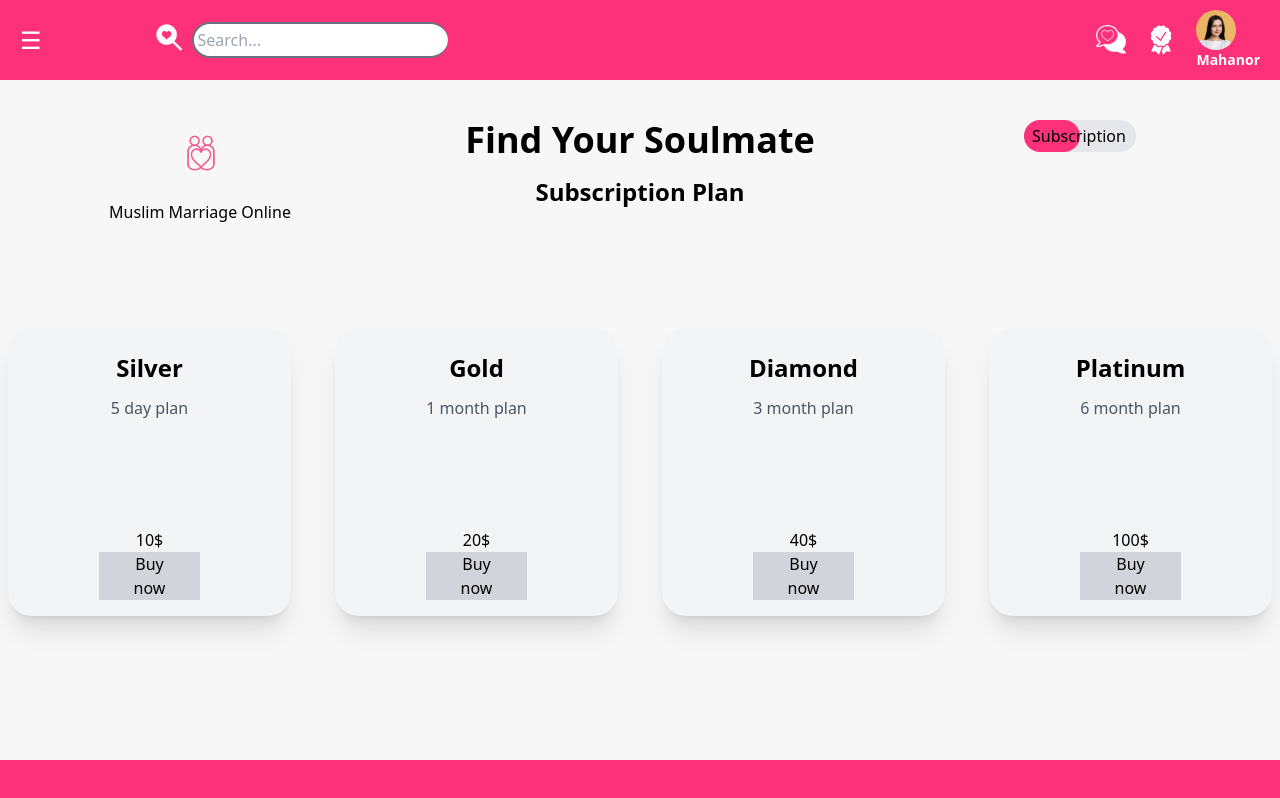
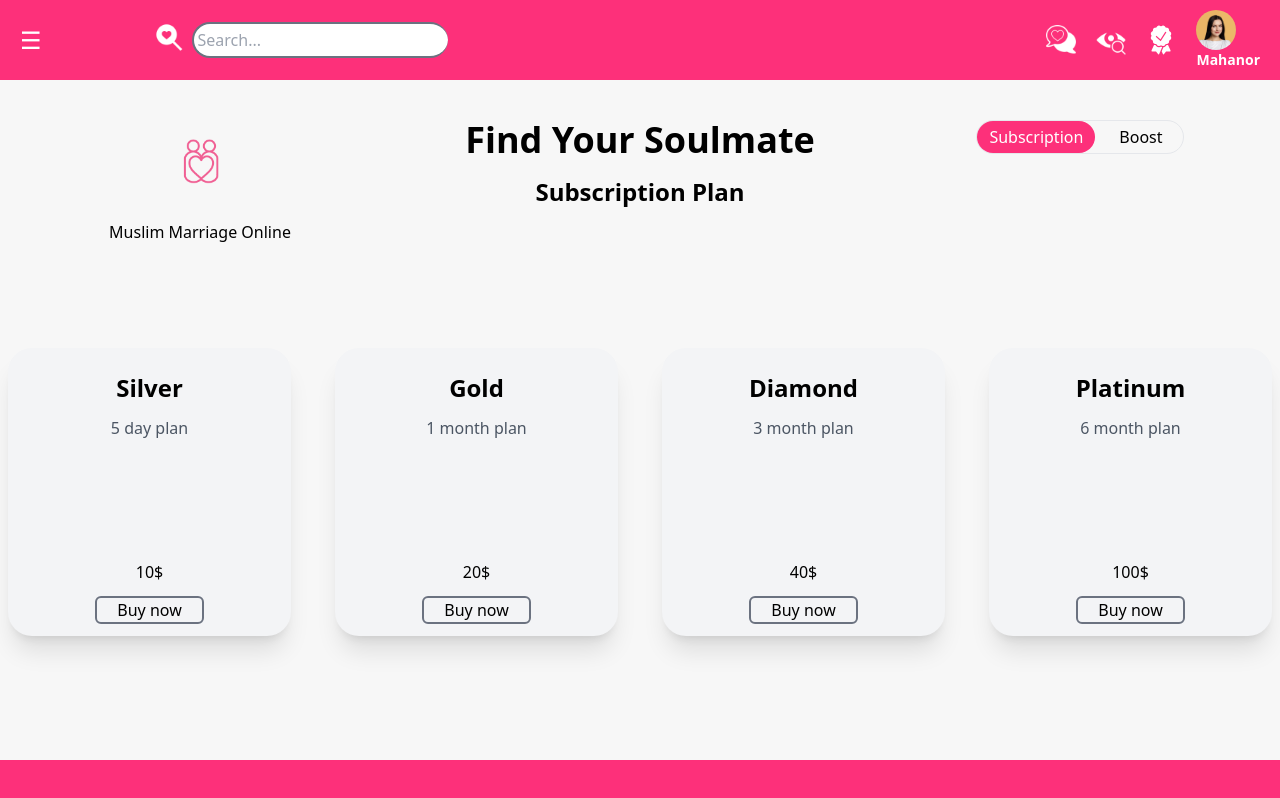
Before and after one commit to HassanShahzadse/Matremonial, a Next.js app: page /dashboard/subscription in a window 1280 px wide. Built offline with nearby package versions, Linux system fonts and the light colour scheme; no server answers.

Commit message:
contact dashbord subscription

```diff
--- a/src/components/dashboard/dashboardComponent.tsx
+++ b/src/components/dashboard/dashboardComponent.tsx
@@ -314,7 +314,7 @@ export default function DashboardComponent() {
         </div>
         <div className="bg-[#ffff] mt-10 font-serif">
           <div className="card-body mt-5 p-2">
-            <div className="grid lg:grid-cols-6 md:grid-cols-2 sm:grid-cols-1 mx-5 gap-7 ">
+            <div className="grid lg:grid-cols-5 md:grid-cols-3 sm:grid-cols-1 mx-5 gap-7 ">
               {filterCards.map((card) => (
                 <div
                   key={card.id}
@@ -332,7 +332,7 @@ export default function DashboardComponent() {
                       />
                     </div>
                   </div>
-                  <div className="text-start  basis-1/2   p-2 ">
+                  <div className="text-start p-2 ">
                     <div className="flex justify-between">
                       <h2 className="font-semibold text-gray-400 mb-2">
                         {card.name}
--- a/src/components/friends/friendsComponent.tsx
+++ b/src/components/friends/friendsComponent.tsx
@@ -43,12 +43,12 @@ export default function FriendsComponent() {
                 height={60}
               />
               <h3 className="font-bold py-2">Calls</h3>
-              <p>+92 0300096853</p>
+              <p>+44 788888 2776</p>
             </div>
-            <div className="p-3 mx-auto flex flex-col md:w-1/2 border-2 border-gray-400 items-center text-center">
+            <div className="p-3 mx-auto flex flex-col  border-2 border-gray-400 items-center text-center">
               <Image src={Massage} alt="" width={60} height={60} />
               <h3 className="font-bold py-2">Write to us</h3>
-              <p>me@gamil.com</p>
+              <p>customercare@muslimmarriageonline.com</p>
             </div>
             <div className="p-3 px-9 mx-auto md:w-2/4 flex flex-col border-2 border-gray-400 items-center text-center">
               <Image src={Faq} alt="" width={60} height={60} />
--- a/src/components/mainLayout/TopHeader.tsx
+++ b/src/components/mainLayout/TopHeader.tsx
@@ -1,12 +1,12 @@
-import React from 'react'
-import Image from 'next/image';
+import React from "react";
+import Image from "next/image";
 import Message from "/public/icons/message.png";
 import Woman from "/public/member3.png";
 import Filter from "/public/icons/filter.png";
 import Batch from "/public/icons/batch.png";
 import Soulmate from "/public/icons/LOGO-soulmate.png";
 import SearchLove from "/public/icons/search-love.png";
-import Link from 'next/link';
+import Link from "next/link";
 const TopHeader = () => {
   return (
     <>
@@ -47,6 +47,15 @@ const TopHeader = () => {
               />
             </div>
           </Link>
+          <div className="icon">
+            <Image
+              className=""
+              src={Filter}
+              alt="Message"
+              width={30}
+              height={30}
+            />
+          </div>
           <Link href="/dashboard/subscription">
             <div className="icon">
               <Image
@@ -72,7 +81,7 @@ const TopHeader = () => {
         </div>
       </div>
     </>
-    )
-}
+  );
+};
 
-export default TopHeader
+export default TopHeader;
--- a/src/components/messages/messagesComponent.tsx
+++ b/src/components/messages/messagesComponent.tsx
@@ -17,6 +17,7 @@ import { UserList } from "@/utils/messages/userList";
 import { getAllChats } from "@/sharedService/users/chat";
 import { fetchUserInfoFromFirebase } from "@/sharedService/users/user";
 import Link from "next/link";
+import TopHeader from "../mainLayout/TopHeader";
 interface MessagesComponentProps {
   userId: any | any[] | undefined; // Adjust the type based on your use case
 }
@@ -117,66 +118,7 @@ export default function MessagesComponent({ userId }: MessagesComponentProps) {
         {/* ******* Header ******* */}
         <div className="h-[100vh] overflow-hidden md:mt-0">
           {/* ***** Header Message ******* */}
-          <div className="flex bg-[#FD307A] fixed left-0 w-full top-0 h-[10vh] items-center z-10 justify-between px-5">
-            <div className="search flex sm:space-x-28 items-center justify-center relative">
-              <div>
-                <p className="text-2xl text-white">☰</p>
-              </div>
-              <div className="flex space-x-2">
-                {/* <button className="text-[#F10086] rounded-full bg-white active:scale-95 font-semibold p-3 px-3   ">
-                <FaSearch />
-              </button> */}
-                <div className="icon">
-                  <Image
-                    className=""
-                    src={SearchLove}
-                    alt="Message"
-                    width={30}
-                    height={30}
-                  />
-                </div>
-                <input
-                  type="text"
-                  placeholder="Search..."
-                  className="w-[20vw] p-1 rounded-full focus:outline-0 border-t-2  border-b-2 border-s-2 border-gray-500 "
-                />
-              </div>
-            </div>
-            <div className="right-side flex space-x-5 items-center">
-            <Link href="/dashboard/messages">
-              <div className="icon">
-                <Image
-                  className=""
-                  src={Message}
-                  alt="Message"
-                  width={30}
-                  height={30}
-                />
-              </div>
-              </Link>
-              <Link href="/dashboard/subscription">
-              <div className="icon">
-                <Image
-                  className=""
-                  src={Batch}
-                  alt="Message"
-                  width={30}
-                  height={30}
-                />
-              </div>
-              </Link>
-              <div className=" flex-col py-2 items-center">
-                <Image
-                  className="rounded-full"
-                  src={Woman}
-                  alt=""
-                  width={40}
-                  height={40}
-                />
-                <h3 className="font-semibold text-sm text-white">Mahanor</h3>
-              </div>
-            </div>
-          </div>
+          <TopHeader />
 
           {/* ******* Section 2 Card **** */}
           <div className=" mx-4 flex space-x-5 items-center mt-20">
--- a/src/components/subscription/subscription.tsx
+++ b/src/components/subscription/subscription.tsx
@@ -8,30 +8,33 @@ import Image from "next/image";
 import Logo from "/public/icons/LOGO-soulmate.png";
 
 const SubscriptionComponents = () => {
-  const [activeOption, setActiveOption] = useState("Subscription");
+  const [activeButton, setActiveButton] = useState("Subscription");
 
   const handleClick = () => {
-    setActiveOption(activeOption === "Subscription" ? "Boots" : "Subscription");
+    setActiveButton(activeButton === "Subscription" ? "Boost" : "Subscription");
   };
   return (
     <>
       <TopHeader />
       <div className="container mx-auto grid lg:grid-cols-3 gap-10 mt-20 py-10">
         <div className="flex flex-col items-center">
-          <Image src={Logo} alt="Logo" width={80} height={80} />
+          <Image src={Logo} alt="Logo" width={100} height={100} />
           <h3>Muslim Marriage Online</h3>
         </div>
         <div className="heading text-center space-y-4">
           <h1 className="text-4xl font-bold">Find Your Soulmate</h1>
           <h1 className="text-2xl font-bold">Subscription Plan</h1>
         </div>
-        <div className="btn mx-auto">
-          <ToggleButton activeOption={activeOption} handleClick={handleClick} />
+        <div className="btn mx-auto ">
+          <ToggleButton
+            activeButton={activeButton}
+            setActiveButton={setActiveButton}
+          />
         </div>
       </div>
 
       <div className="mt-14">
-        <CardsContainer activeOption={activeOption} />
+        <CardsContainer activeButton={activeButton} />
       </div>
 
       <div className="bg-[#FD307A] h-[5vh] fixed left-0 w-full bottom-0 z-10 "></div>
@@ -41,41 +44,76 @@ const SubscriptionComponents = () => {
 
 export default SubscriptionComponents;
 
-const ToggleButton : React.FC<any> = ({ activeOption, handleClick }) => {
+// const ToggleButton: React.FC<any> = ({ activeOption, handleClick }) => {
+//   return (
+//     <button
+//       className="relative flex items-center justify-between w-28 h-8 px-2 rounded-full bg-gray-200 focus:outline-none"
+//       onClick={handleClick}
+//     >
+//       <span
+//         className={`absolute top-0 left-0 h-full bg-[#FD307A] rounded-full transition-width duration-300 ${
+//           activeOption === "Subscription" ? "w-14" : "w-0"
+//         }`}
+//       ></span>
+//       <span
+//         className={`absolute top-0 right-0 h-full bg-gray-300 rounded-full transition-width duration-300 ${
+//           activeOption === "Boost" ? "w-14" : "w-0"
+//         }`}
+//       ></span>
+//       <span className="z-10">{activeOption}</span>
+//     </button>
+//   );
+// };
+
+const ToggleButton = ({ setActiveButton, activeButton }) => {
+  // const [activeButton, setActiveButton] = useState("Subscription");
+
+  const handleClick = (button) => {
+    setActiveButton(button);
+  };
+
   return (
-    <button
-      className="relative flex items-center justify-between w-28 h-8 px-2 rounded-full bg-gray-200 focus:outline-none"
-      onClick={handleClick}
-    >
-      <span
-        className={`absolute top-0 left-0 h-full bg-[#FD307A] rounded-full transition-width duration-300 ${
-          activeOption === "Subscription" ? "w-14" : "w-0"
+    <div className="border space-x-1 rounded-full">
+      <button
+        className={`px-3 py-1 rounded-full ${
+          activeButton === "Subscription"
+            ? "bg-[#FD307A] text-white"
+            : "bg-transparent text-black"
         }`}
-      ></span>
-      <span
-        className={`absolute top-0 right-0 h-full bg-gray-300 rounded-full transition-width duration-300 ${
-          activeOption === "Boots" ? "w-14" : "w-0"
+        onClick={() => handleClick("Subscription")}
+      >
+        Subscription
+      </button>
+      <button
+        className={`px-5 py-1 rounded-full ${
+          activeButton === "Boost"
+            ? "bg-[#FD307A] text-white"
+            : "bg-transparent text-black"
         }`}
-      ></span>
-      <span className="z-10">{activeOption}</span>
-    </button>
+        onClick={() => handleClick("Boost")}
+      >
+        Boost
+      </button>
+    </div>
   );
 };
 
-const Card : React.FC<any> = ({ title, days, price }) => {
+const Card: React.FC<any> = ({ title, days, price }) => {
   return (
     <div className="bg-gray-100 p-6 px-10 m-2 h-72 rounded-3xl shadow-xl ">
       <h3 className="text-2xl font-bold text-center">{title}</h3>
       <p className="text-gray-600 text-center py-3">{days}</p>
       <div className="mt-24 text-center flex flex-col ">
-        <span>{price}</span>
-        <button className="bg-gray-300 px-5 w-1/2 mx-auto">Buy now</button>
+        <span className="py-3">{price}</span>
+        <button className="border-2 border-gray-500 px-5 w-3/2 rounded-md mx-auto">
+          Buy now
+        </button>
       </div>
     </div>
   );
 };
 
-const CardsContainer : React.FC<any> = ({ activeOption }) => {
+const CardsContainer: React.FC<any> = ({ activeButton }) => {
   const subscriptionCards = [
     {
       title: "Silver",
@@ -114,11 +152,11 @@ const CardsContainer : React.FC<any> = ({ activeOption }) => {
   ];
 
   const cards =
-    activeOption === "Subscription" ? subscriptionCards : bootsCards;
+    activeButton === "Subscription" ? subscriptionCards : bootsCards;
 
   return (
     <div className="container mx-auto grid lg:grid-cols-4 md:grid-cols-2 gap-7 w-screen">
-      {cards.map((data:any, index) => (
+      {cards.map((data: any, index) => (
         <Card
           key={index}
           title={data.title}
--- a/src/utils/sideBar/sideBar.tsx
+++ b/src/utils/sideBar/sideBar.tsx
@@ -41,7 +41,7 @@ const SideBar = ({ show }: any) => {
           <div className="nav-list" style={{ color: "#fff" }}>
             <Link href="/dashboard" className="nav-link active">
               <i className="fas fa-tachometer-alt nav-link-icon"></i>
-              <span className="nav-link-name">Dashboard</span>
+              <span className="nav-link-name">Home </span>
             </Link>
             <Link href="/dashboard" className="nav-link">
               <i className="fas fa-tachometer-alt nav-link-icon"></i>
```
Lines whose indentation alone changed are shown as unchanged.
